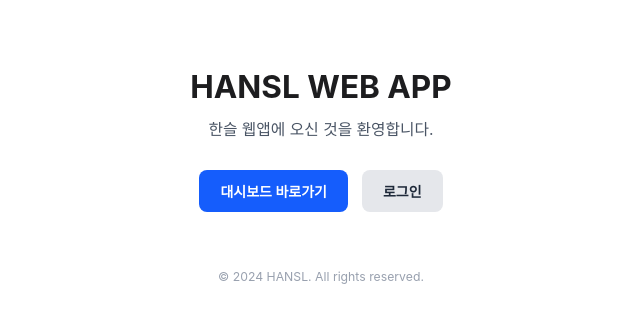
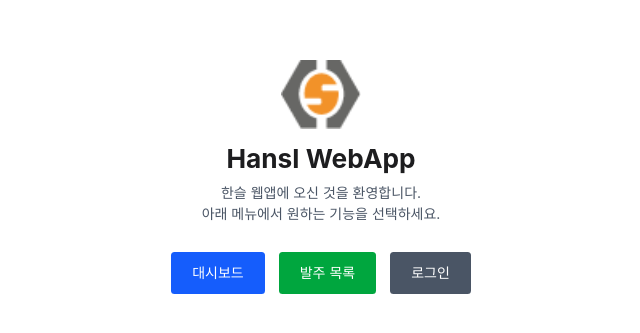
Before and after one commit to hyeunung/hanslwebapp, a Next.js app: page / in a window 1280 px wide. Shown: the part 223-556 px from the top of the page, without its empty margins (319-959 px from the left). Built offline with nearby package versions, Linux system fonts and the light colour scheme; no server answers.

Commit message:
feat: replace default Next.js home with custom main page (logo, menu, intro)

```diff
--- a/src/app/page.tsx
+++ b/src/app/page.tsx
@@ -1,15 +1,39 @@
 import Image from "next/image";
+import Link from "next/link";
 
 export default function Home() {
   return (
-    <main className="flex flex-col items-center justify-center min-h-screen bg-white">
-      <h1 className="text-4xl font-bold mb-4">HANSL WEB APP</h1>
-      <p className="text-lg text-gray-600 mb-8">한슬 웹앱에 오신 것을 환영합니다.</p>
-      <div className="flex gap-4">
-        <a href="/dashboard" className="px-6 py-3 bg-blue-600 text-white rounded-lg font-semibold hover:bg-blue-700 transition">대시보드 바로가기</a>
-        <a href="/login" className="px-6 py-3 bg-gray-200 text-gray-800 rounded-lg font-semibold hover:bg-gray-300 transition">로그인</a>
+    <div className="flex flex-col items-center justify-center min-h-screen bg-white px-4">
+      <Image
+        src="/logo_symbol.png"
+        alt="Hansl Logo"
+        width={80}
+        height={80}
+        className="mb-4"
+        priority
+      />
+      <h1 className="text-3xl font-bold mb-2">Hansl WebApp</h1>
+      <p className="text-gray-600 mb-8 text-center">
+        한슬 웹앱에 오신 것을 환영합니다.<br />
+        아래 메뉴에서 원하는 기능을 선택하세요.
+      </p>
+      <div className="flex flex-col sm:flex-row gap-4">
+        <Link href="/dashboard">
+          <button className="px-6 py-3 bg-blue-600 text-white rounded hover:bg-blue-700 transition">
+            대시보드
+          </button>
+        </Link>
+        <Link href="/purchase/list">
+          <button className="px-6 py-3 bg-green-600 text-white rounded hover:bg-green-700 transition">
+            발주 목록
+          </button>
+        </Link>
+        <Link href="/login">
+          <button className="px-6 py-3 bg-gray-600 text-white rounded hover:bg-gray-700 transition">
+            로그인
+          </button>
+        </Link>
       </div>
-      <footer className="mt-16 text-sm text-gray-400">© 2024 HANSL. All rights reserved.</footer>
-    </main>
+    </div>
   );
 }
```
